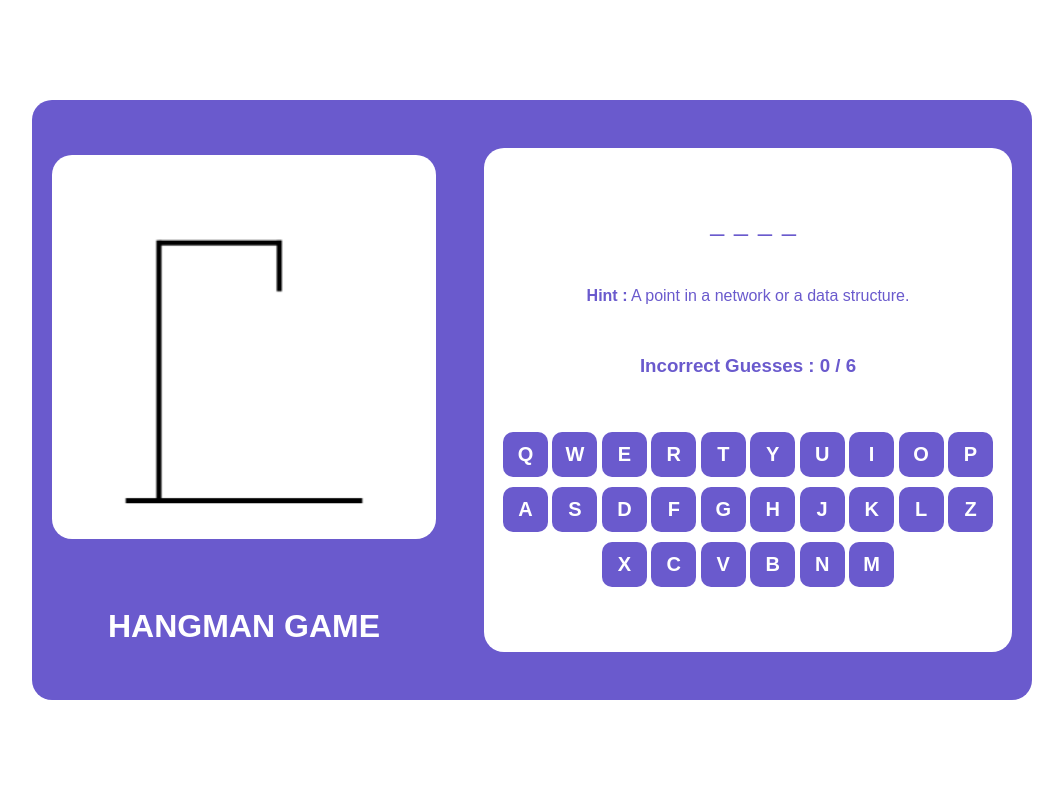
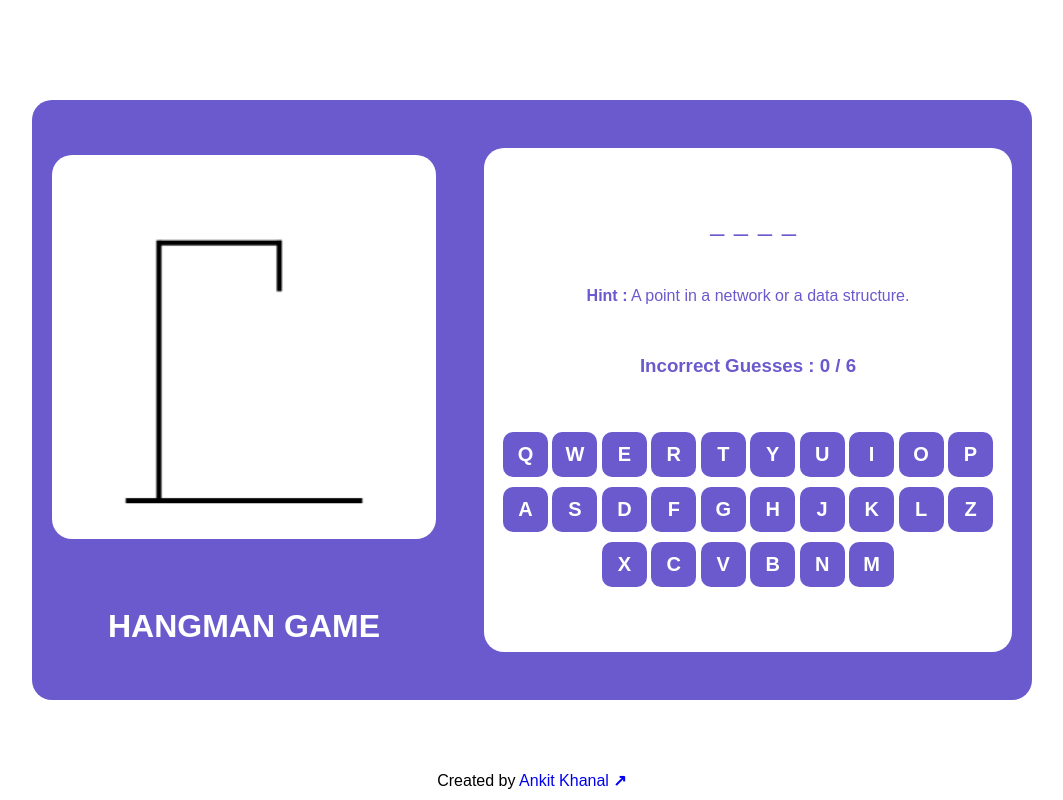
Before and after one commit to khanalankitt/hangman, a plain HTML site: page index.html in a window 1280 px wide. Shown: the whole page, without its empty margins (108-1171 px from the left). Drawn offline with Linux system fonts and the light colour scheme.

Commit message:
reuploaded

```diff
--- a/index.html
+++ b/index.html
@@ -53,6 +53,13 @@
             </div>
         </div>
     </div>
+    <footer>
+        <p>
+            Created by <a style="text-decoration-line: none;" target="_blank" href="https://www.github.com/khanalankitt">
+                Ankit Khanal <b>↗</b>
+            </a>
+        </p>
+    </footer>
     <script src="./index.js"></script>
 </body>
 </html>
--- a/style.css
+++ b/style.css
@@ -71,7 +71,16 @@
   outline: none;
   cursor: pointer;
 }
-
+footer{
+  position: absolute;
+  bottom:0;
+  width:100%;
+  margin-bottom:10px;
+}
+footer p{
+  text-align: center;
+  width:100%;
+}
 @media (max-width: 1025px) {
   .container {
     padding: 20px;
```
Also changed, not shown: index.js (line endings or trailing spaces).
